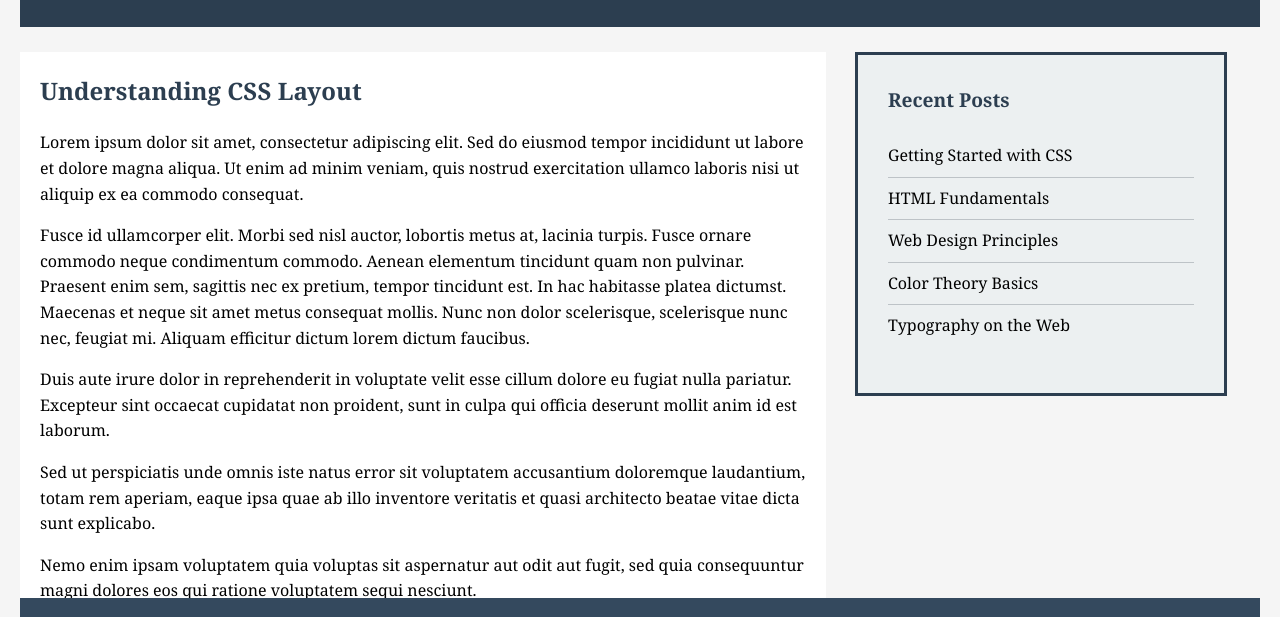
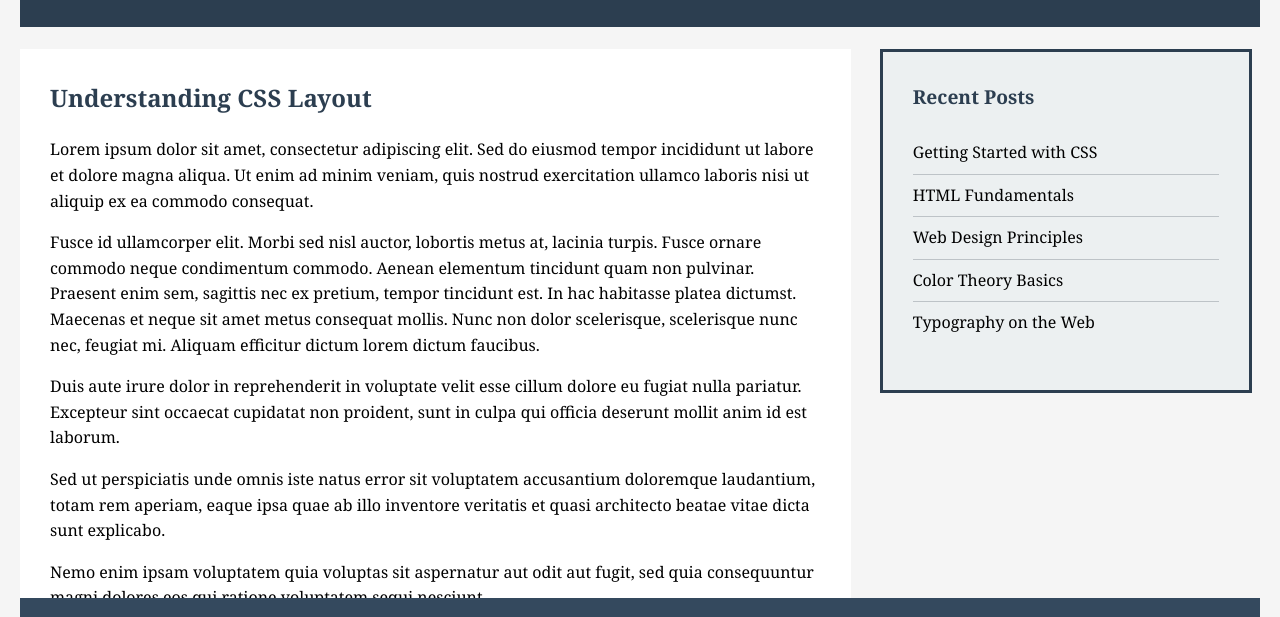
Before and after one commit to ankethemok/exercise5, a plain HTML site: page index.html in a window 1280 px wide. Shown: the part 104-721 px from the top of the page. Drawn offline with Linux system fonts and the light colour scheme.

Commit message:
adjustedtolookright

```diff
--- a/index.html
+++ b/index.html
@@ -19,7 +19,7 @@
       background-color: #2c3e50;
       color: white;
       padding: 30px;
-      margin-bottom: 25px;
+      margin-bottom: 22px;
       position: relative;
     }
 
@@ -42,9 +42,9 @@
 
     #main-content {
       background-color: white;
-      padding: 20px;
+      padding: 30px;
       vertical-align: top;
-      width: 65%;
+      width: 67%;
       display: inline-block;
     }
 
```
